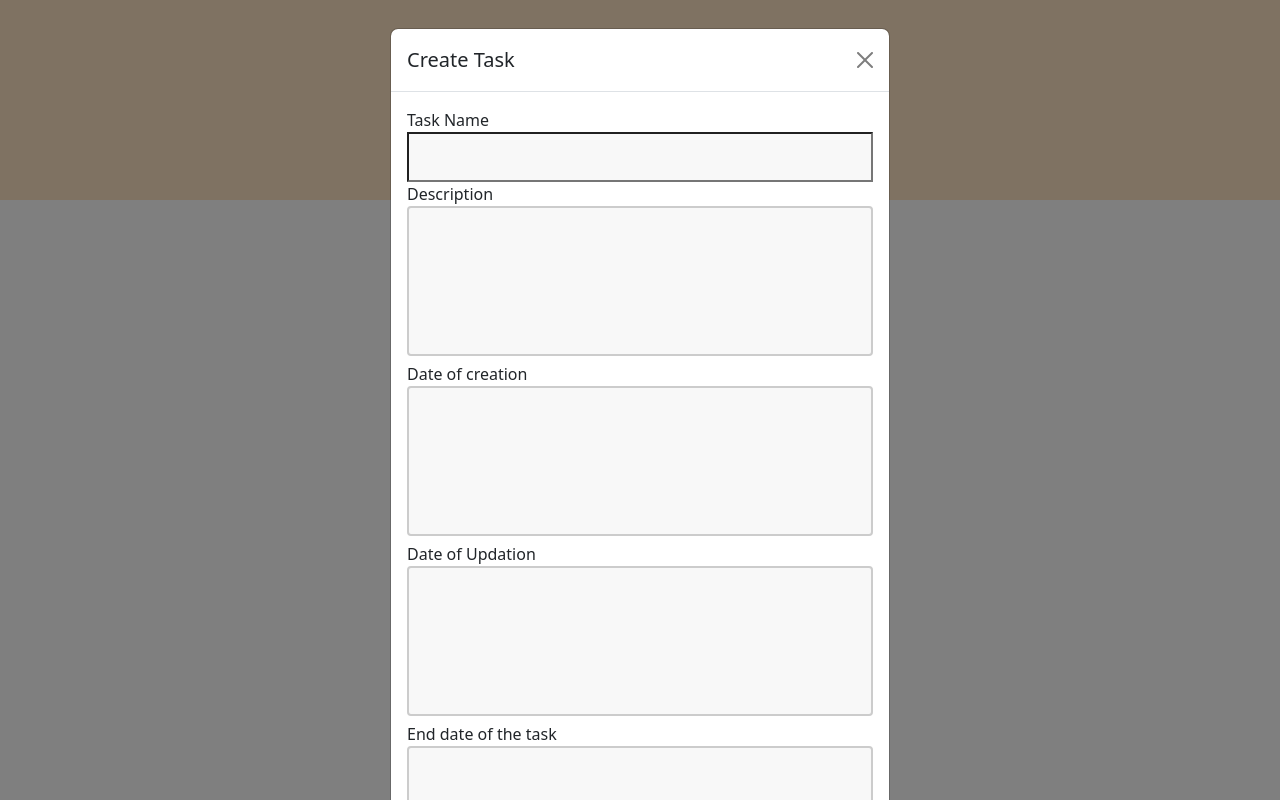
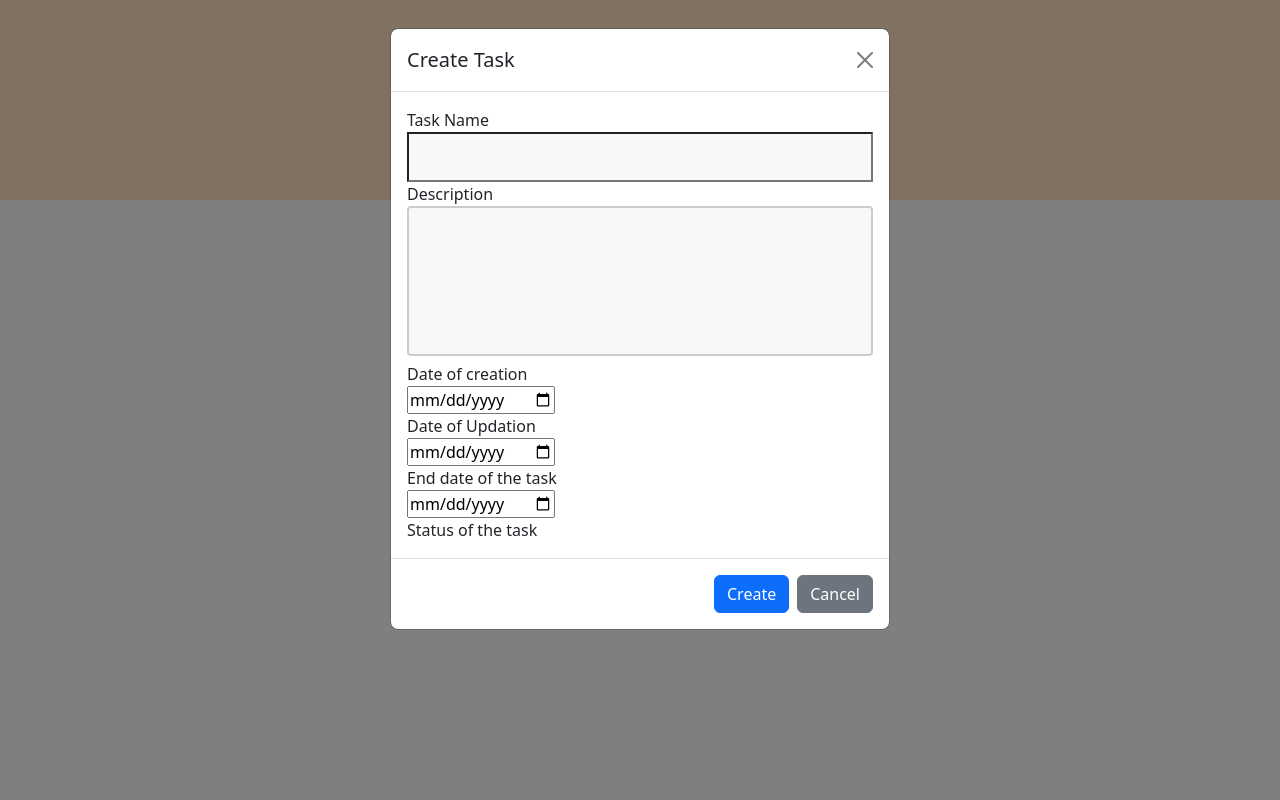
Before and after one commit to SoniInfoNsk/taskapp, a React (Create React App) app: page / in a window 1280 px wide. Both pictures are taken after a click on the button "Create Task". Built offline with nearby package versions, Linux system fonts and the light colour scheme.

Commit message:
Date Functionality created

```diff
--- a/src/Modals/Createtask.js
+++ b/src/Modals/Createtask.js
@@ -21,20 +21,20 @@ function Createtask({ modal, toggle }) {
                      <textarea rows ='5' className='textarea' value={description}> </textarea>
                     </div>
                     <div>
-                    <label> Date of creation</label>
-                     <textarea rows ='5' className='textarea' value={''}> </textarea>
+                    <label> Date of creation</label> <br/>
+                    <input type="date" />
                     </div>
                     <div>
-                    <label> Date of Updation</label>
-                     <textarea rows ='5' className='textarea' value={''}> </textarea>
+                    <label> Date of Updation</label><br/>
+                    <input type="date" />
                     </div>
                     <div>
-                    <label> End date of the task </label>
-                     <textarea rows ='5' className='textarea' value={''}> </textarea>
+                    <label> End date of the task </label><br/>
+                    <input type="date" />
                     </div>
                     <div>
                     <label> Status of the task </label>
-                     <textarea rows ='5' className='textarea' value={''}> </textarea>
+
                     </div>
                 </form>
             </ModalBody>
```
